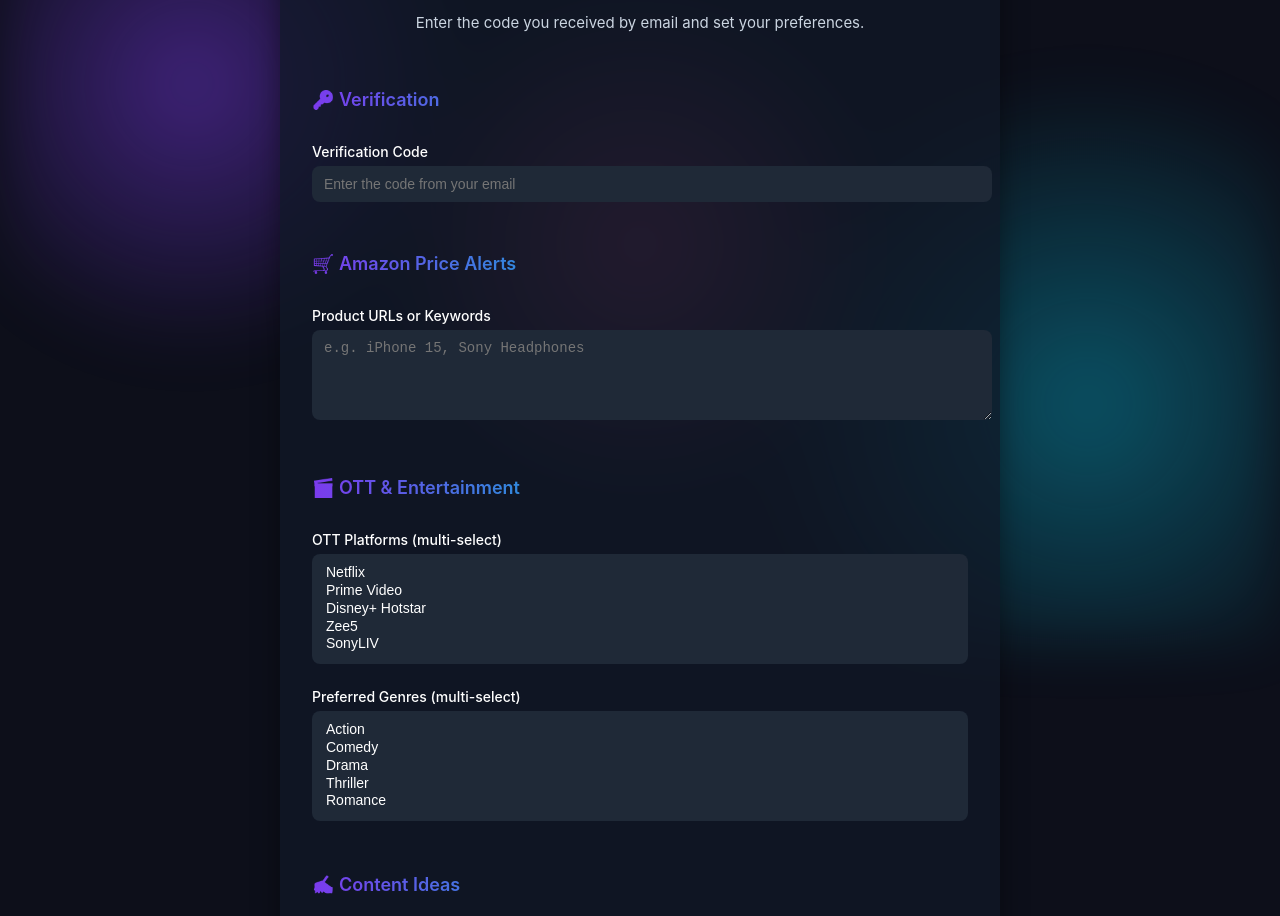
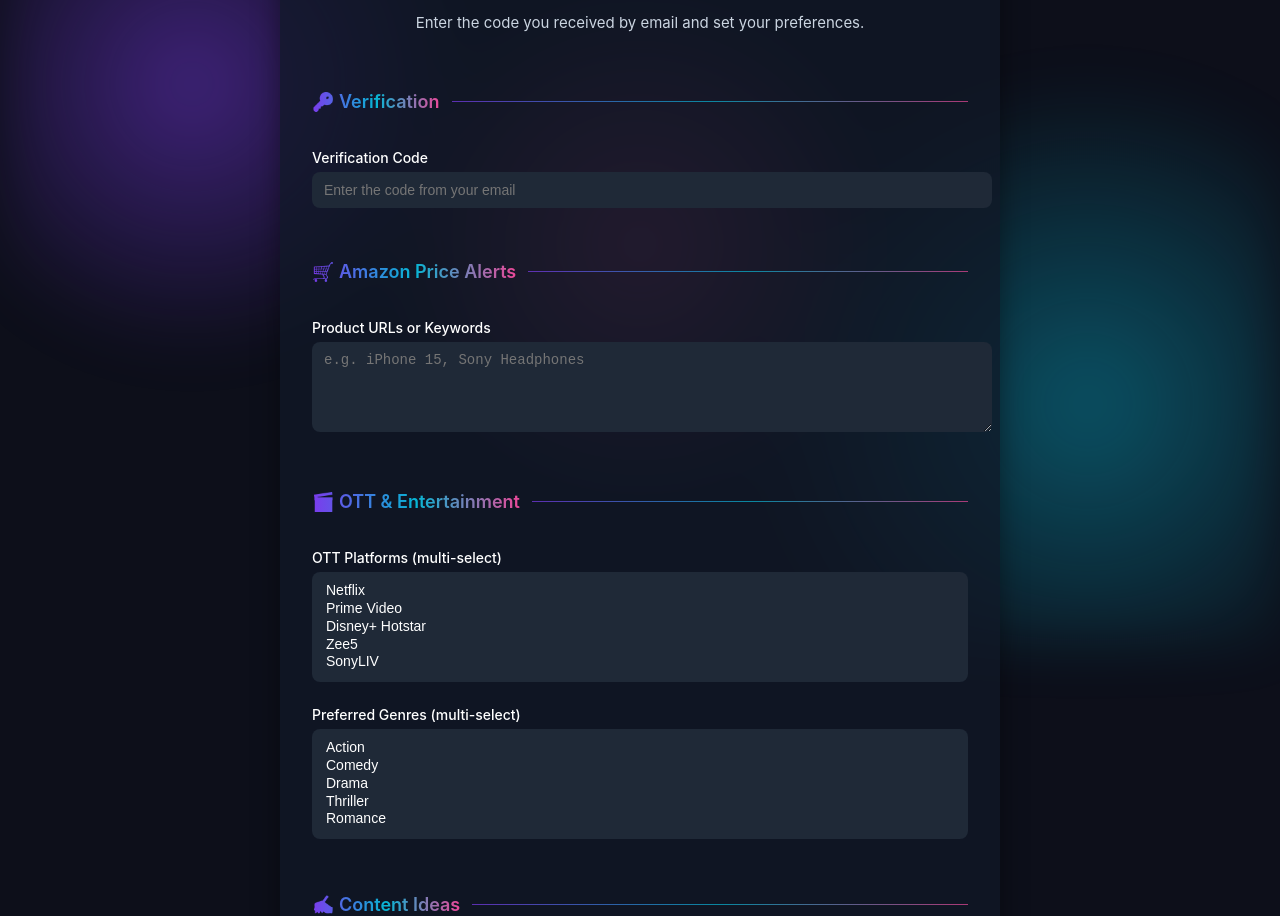
Before and after one commit to autoboticin/automation, a plain HTML site: page user_details.html in a window 1280 px wide. Shown: the part 156-1072 px from the top of the page. Drawn offline with Linux system fonts and the light colour scheme.

Commit message:
Update user_details.html

```diff
--- a/user_details.html
+++ b/user_details.html
@@ -99,15 +99,25 @@
       min-height: 70px;
     }
 
-    /* Section Headings (left-aligned, polished) */
+    /* Section Headings (left text + horizontal gradient line) */
     .section-title {
-      margin: 28px 0 8px;
+      display: flex;
+      align-items: center;
+      gap: 12px;
+      margin: 30px 0 12px;
+    }
+    .section-title span {
       font-size: 18px;
       font-weight: 600;
-      color: #fff;
       background: linear-gradient(90deg, #7c3aed, #06b6d4, #ec4899);
       -webkit-background-clip: text;
       -webkit-text-fill-color: transparent;
+    }
+    .section-title::after {
+      content: "";
+      flex: 1;
+      height: 1px;
+      background: linear-gradient(90deg, rgba(124,58,237,0.7), rgba(6,182,212,0.7), rgba(236,72,153,0.7));
     }
 
     .cta {
@@ -145,21 +155,21 @@
       <form action="https://your-n8n-server/webhook/daily-alerts" method="POST">
 
         <!-- Verification -->
-        <div class="section-title">🔑 Verification</div>
+        <div class="section-title"><span>🔑 Verification</span></div>
         <div>
           <label for="user_code">Verification Code</label>
           <input type="text" id="user_code" name="user_code" placeholder="Enter the code from your email" required />
         </div>
 
         <!-- Amazon -->
-        <div class="section-title">🛒 Amazon Price Alerts</div>
+        <div class="section-title"><span>🛒 Amazon Price Alerts</span></div>
         <div>
           <label for="amazon_products">Product URLs or Keywords</label>
           <textarea id="amazon_products" name="amazon_products" placeholder="e.g. iPhone 15, Sony Headphones"></textarea>
         </div>
 
         <!-- OTT -->
-        <div class="section-title">🎬 OTT & Entertainment</div>
+        <div class="section-title"><span>🎬 OTT & Entertainment</span></div>
         <div>
           <label for="ott_platforms">OTT Platforms (multi-select)</label>
           <select id="ott_platforms" name="ott_platforms[]" multiple>
@@ -182,7 +192,7 @@
         </div>
 
         <!-- Content -->
-        <div class="section-title">✍️ Content Ideas</div>
+        <div class="section-title"><span>✍️ Content Ideas</span></div>
         <div>
           <label for="content_topics">Topics of Interest</label>
           <input type="text" id="content_topics" name="content_topics" placeholder="e.g. AI, Finance, Travel" />
@@ -198,7 +208,7 @@
         </div>
 
         <!-- Events -->
-        <div class="section-title">🎟 Local Events</div>
+        <div class="section-title"><span>🎟 Local Events</span></div>
         <div>
           <label for="location">City</label>
           <input type="text" id="location" name="location" placeholder="e.g. Mumbai, Bangalore" />
@@ -215,7 +225,7 @@
         </div>
 
         <!-- News -->
-        <div class="section-title">📰 Daily News</div>
+        <div class="section-title"><span>📰 Daily News</span></div>
         <div>
           <label for="news_topics">News Topics (multi-select)</label>
           <select id="news_topics" name="news_topics[]" multiple>
@@ -228,7 +238,7 @@
         </div>
 
         <!-- Market -->
-        <div class="section-title">📈 Market Snapshot</div>
+        <div class="section-title"><span>📈 Market Snapshot</span></div>
         <div>
           <label for="tickers">Tickers</label>
           <input type="text" id="tickers" name="tickers" placeholder="e.g. NIFTY50, RELIANCE, BTC" />
```
